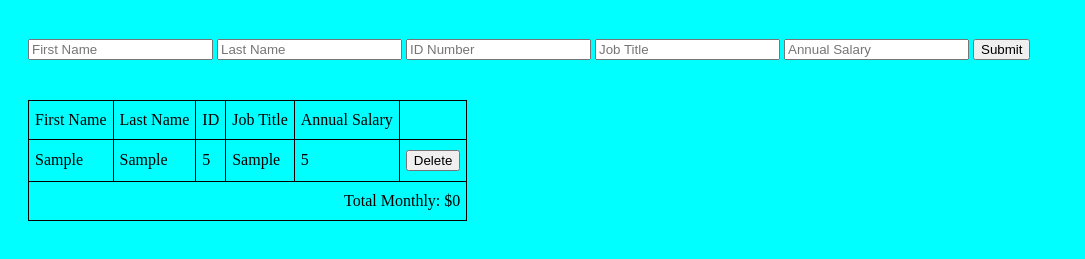
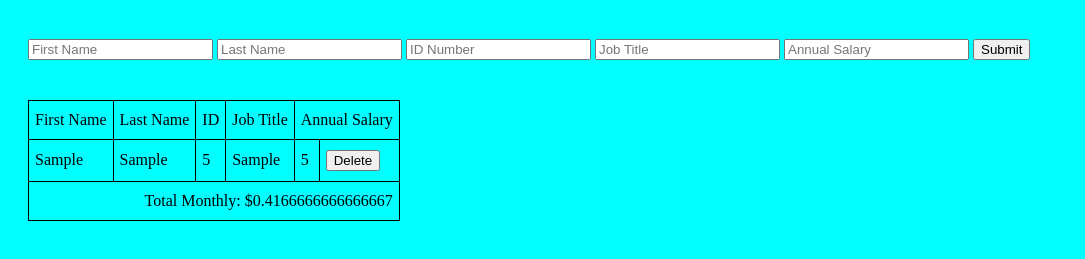
Before and after one commit to FrostyKC/jquery-salary-calculator, a plain HTML site: page index.html in a window 1280 px wide. Both pictures are taken after typing "Sample", "Sample", "5", "Sample", "5" into the empty fields and a click on the button "Submit". Shown: the part 61-320 px from the top of the page, without its empty margins (0-1085 px from the left). Drawn offline with nearby package versions, Linux system fonts and the light colour scheme.

Commit message:
total monthly salary now works

```diff
--- a/index.html
+++ b/index.html
@@ -30,13 +30,12 @@
     <div class="container">
       <table class="employeeTable">
         <thead>
-          <tr>
+          <tr class="tableHead">
             <td>First Name</td>
             <td>Last Name</td>
             <td>ID</td>
             <td>Job Title</td>
-            <td>Annual Salary</td>
-            <td></td>
+            <td colspan="2">Annual Salary</td>
           </tr>
         </thead>
         <tbody class="js-employeeList">
@@ -44,7 +43,9 @@
         </tbody>
         <tfoot>
           <tr>
-            <td class="total" colspan="6">Total Monthly: $0</td>
+            <td class="total" colspan="6">
+              Total Monthly: $<span class="js-totalMonthly">0</span>
+            </td>
           </tr>
         </tfoot>
       </table>
--- a/scripts/client.js
+++ b/scripts/client.js
@@ -30,6 +30,7 @@ function clickSubmit() {
   employeeList.push(employee);
   // show input info to dom and clears input values
   render();
+  calcMonthly();
   clickClear();
 }
 
@@ -59,3 +60,15 @@ function clickClear() {
   $('.container input[type="text"]').val('');
   $('.container input[type="number"]').val('');
 }
+
+function calcMonthly() {
+  // Calculates the annual salaries to show monthly salary
+  let monthlyTotal = 0;
+
+  for (let i = 0; i < employeeList.length; i++) {
+    const employeeInfo = employeeList[i];
+    monthlyTotal += parseInt(employeeInfo.annualSalary);
+  }
+  monthlyTotal /= 12;
+  $('.js-totalMonthly').text(monthlyTotal);
+}
--- a/stylesheet/style.css
+++ b/stylesheet/style.css
@@ -18,3 +18,7 @@ body {
 .total {
   text-align: right;
 }
+
+.tableHead {
+  text-align: center;
+}
```
